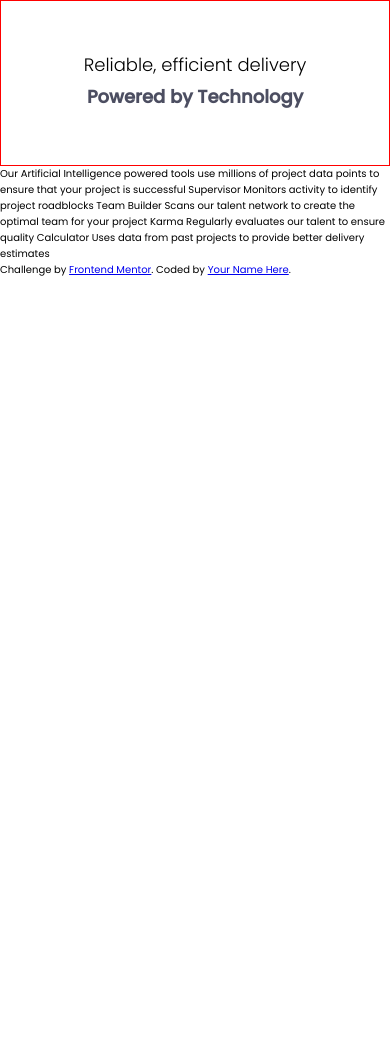
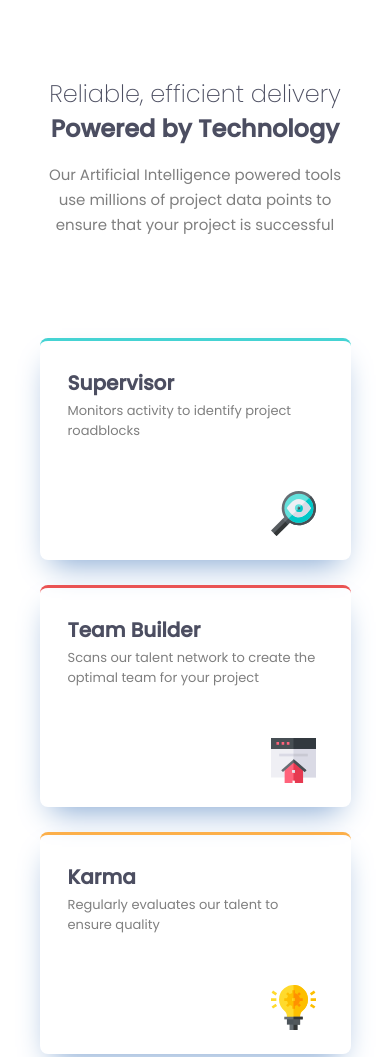
Before and after one commit to eaczechova/Frontend-Mentor-Challenges, a plain HTML site: page four-card-feature-section-master/index.html in a window 390 px wide. Shown: the top 1057 px of the page. Before the commit the page ends 844 px from the top, so only its background shows below. Drawn offline with Linux system fonts and the light colour scheme.

Commit message:
add mobile version of the project

```diff
--- a/four-card-feature-section-master/index.html
+++ b/four-card-feature-section-master/index.html
@@ -5,7 +5,7 @@
 		<meta name="viewport" content="width=device-width, initial-scale=1.0" />
 		<!-- displays site properly based on user's device -->
 		<link
-			href="https://fonts.googleapis.com/css2?family=Poppins:wght@300;400;500&display=swap"
+			href="https://fonts.googleapis.com/css2?family=Poppins:wght@200;300;400;500&display=swap"
 			rel="stylesheet"
 		/>
 		<link rel="stylesheet" type="text/css" href="style.css" />
@@ -26,21 +26,47 @@
 				<span>Reliable, efficient delivery</span><br />
 				<span>Powered by Technology</span>
 			</h1>
+			<p>
+				Our Artificial Intelligence powered tools use millions of project data
+				points to ensure that your project is successful
+			</p>
 		</header>
 		<main>
-			Our Artificial Intelligence powered tools use millions of project data points
-			to ensure that your project is successful Supervisor Monitors activity to
-			identify project roadblocks Team Builder Scans our talent network to create
-			the optimal team for your project Karma Regularly evaluates our talent to
-			ensure quality Calculator Uses data from past projects to provide better
-			delivery estimates
+			<section class="card">
+				<h2>Supervisor</h2>
+				<p>Monitors activity to identify project roadblocks</p>
+				<div class="card__img-wrapper">
+					<img src="images/icon-supervisor.svg" />
+				</div>
+			</section>
+			<section class="card">
+				<h2>Team Builder</h2>
+				<p>Scans our talent network to create the optimal team for your project</p>
+				<div class="card__img-wrapper">
+					<img src="images/icon-team-builder.svg" />
+				</div>
+			</section>
+			<section class="card">
+				<h2>Karma</h2>
+				<p>Regularly evaluates our talent to ensure quality</p>
+				<div class="card__img-wrapper">
+					<img src="images/icon-karma.svg" />
+				</div>
+			</section>
+			<section class="card">
+				<h2>Calculator</h2>
+				<p>Uses data from past projects to provide better delivery estimates</p>
+				<div class="card__img-wrapper">
+					<img src="images/icon-calculator.svg" />
+				</div>
+			</section>
 		</main>
 		<footer>
 			<p class="attribution">
 				Challenge by
 				<a href="https://www.frontendmentor.io?ref=challenge" target="_blank"
 					>Frontend Mentor</a
-				>. Coded by <a href="#">Your Name Here</a>.
+				>. Coded by <a href="#">Ewa Czech</a>.
 			</p>
 		</footer>
 	</body>
--- a/four-card-feature-section-master/sass/base/_base.scss
+++ b/four-card-feature-section-master/sass/base/_base.scss
@@ -14,9 +14,3 @@ body {
 	box-sizing: border-box;
 	font-family: 'Poppins', sans-serif;
 }
-
-header {
-	border: 1px solid red;
-	padding: 1.3rem;
-	text-align: center;
-}
--- a/four-card-feature-section-master/sass/style.scss
+++ b/four-card-feature-section-master/sass/style.scss
@@ -2,21 +2,83 @@
 @import 'base/base';
 
 header {
-	border: 1px solid red;
-	border: 1px solid red;
-	padding: 5rem 2rem;
+	padding: 7.6rem 3.9rem;
 	text-align: center;
-	font-size: 0.9rem;
 
+	h1 {
+		font-size: 2.4rem;
+	}
 	span {
 		display: inline-block;
-		padding-bottom: 0.5rem;
+		color: $very-dark-blue;
 	}
 	span:first-of-type {
-		font-weight: 300;
+		font-weight: 200;
 	}
 	span:last-of-type {
 		font-weight: 600;
-		color: $very-dark-blue;
+	}
+	p {
+		margin-top: 1.6rem;
+		font-size: 15px;
+		opacity: 50%;
+		font-weight: 400;
+		line-height: 1.667;
 	}
 }
+
+.card {
+	width: 31.1rem;
+	height: 22.2rem;
+	margin: 2.5rem auto;
+	border-radius: 8px;
+	box-shadow: 0 15px 30px -11px #83a6d2;
+	border-top: 3.5px solid $cyan;
+
+	&:nth-of-type(2) {
+		border-top: 3.5px solid $red;
+	}
+	&:nth-of-type(3) {
+		border-top: 3.5px solid $orange;
+	}
+	&:nth-of-type(4) {
+		border-top: 3.5px solid $blue;
+	}
+
+	h2 {
+		color: $very-dark-blue;
+		font-size: 2rem;
+		padding: 2.7rem 2.8rem 0.3rem 2.8rem;
+		font-weight: 600;
+	}
+
+	p {
+		font-size: 1.3rem;
+		padding: 0rem 2.8rem;
+		opacity: 50%;
+	}
+}
+
+footer {
+	opacity: 80%;
+	text-align: center;
+	padding: 3rem;
+
+	a {
+		text-decoration: none;
+	}
+}
+
+.card__img-wrapper {
+	display: grid;
+	grid-template-columns: auto 8rem;
+	grid-template-rows: auto 5rem;
+	height: 10rem;
+
+	img {
+		width: 4.5rem;
+		height: 4.5rem;
+		grid-column-start: 2;
+		grid-row-start: 2;
+	}
+}
```
Also changed, not shown: four-card-feature-section-master/style.css, 1 other file.
